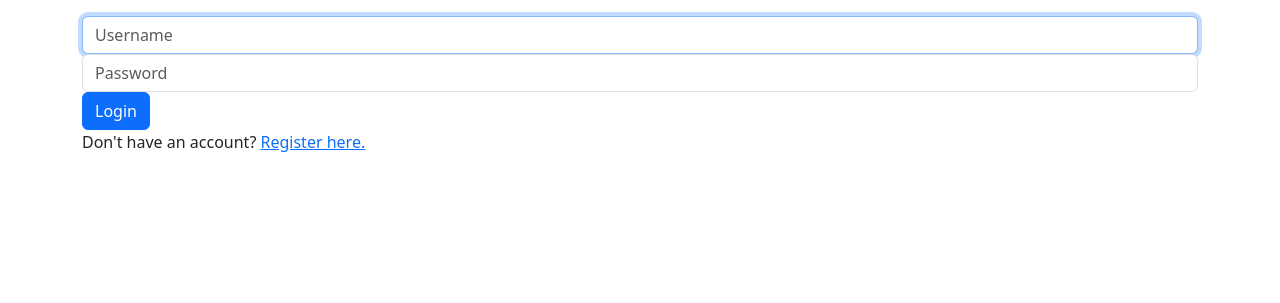
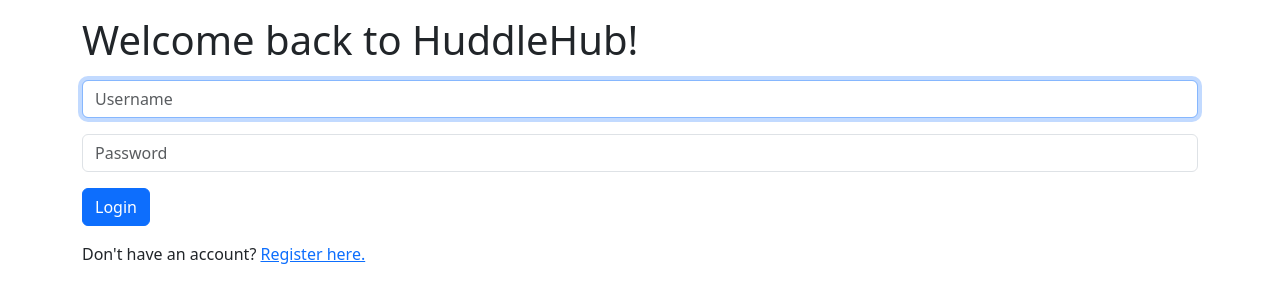
Before and after one commit to waffledood/huddle-hub, a Django app: page /huddlehub/login/ in a window 1280 px wide. Shown: the part 56-359 px from the top of the page. Run offline with Django 4.2, Linux system fonts and the light colour scheme.

Commit message:
Update styling for login.html

```diff
--- a/backend/templates/login.html
+++ b/backend/templates/login.html
@@ -2,17 +2,22 @@
 
 {% block body %}
   <main class="container">
+    <h1 class="mb-3">
+      Welcome back to HuddleHub!
+    </h1>
     <form action="{% url 'login' %}" method="post">
-        {% csrf_token %}
-        <div class="form-group">
-            <input autofocus class="form-control" type="text" name="username" placeholder="Username">
-        </div>
-        <div class="form-group">
-            <input class="form-control" type="password" name="password" placeholder="Password">
-        </div>
-        <input class="btn btn-primary" type="submit" value="Login">
+      {% csrf_token %}
+      <div class="form-group mb-3">
+        <input autofocus class="form-control" type="text" name="username" placeholder="Username" required>
+      </div>
+      <div class="form-group mb-3">
+        <input class="form-control" type="password" name="password" placeholder="Password" required>
+      </div>
+      <input class="btn btn-primary" type="submit" value="Login">
     </form>
 
-    Don't have an account? <a href="{% url 'register' %}">Register here.</a>
+    <div class="mt-3">
+      Don't have an account? <a href="{% url 'register' %}">Register here.</a>
+    </div>
   </main>
 {% endblock %}
```
